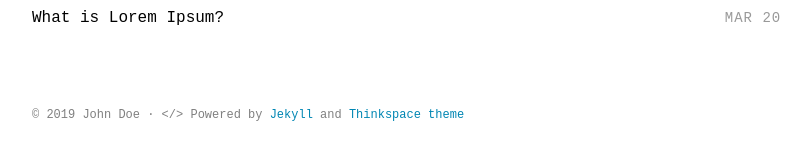
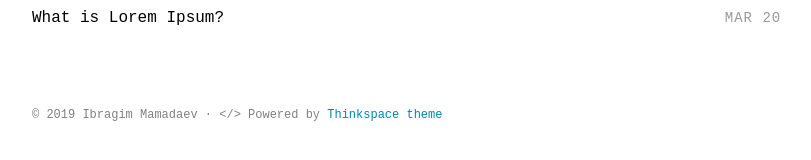
Before and after one commit to ahtubcex/ahtubcex.github.io, a Jekyll site: the page built from index.html, in a window 1280 px wide. Shown: the part 469-629 px from the top of the page, without its empty margins (232-1043 px from the left). Built offline with Jekyll 4.4.1, drawn with Linux system fonts in a browser that asks for light colours; some web fonts are replaced.

Commit message:
Editions

```diff
--- a/_includes/footer.html
+++ b/_includes/footer.html
@@ -1,5 +1,5 @@
 <footer class="site-footer">
   <div class="container">
-    <small class="block">&copy; {{ site.time | date: '%Y' }} {{ site.author.name }} &middot; &lt;/&gt; Powered by <a href="https://jekyllrb.com/">Jekyll</a> and <a href="https://github.com/heiswayi/thinkspace">Thinkspace theme</a></small>
+    <small class="block">&copy; {{ site.time | date: '%Y' }} Ibragim Mamadaev &middot; &lt;/&gt; Powered by <a href="https://github.com/heiswayi/thinkspace">Thinkspace theme</a></small>
   </div>
 </footer>
```
Also changed, not shown: about.md (+2 -0 lines).
